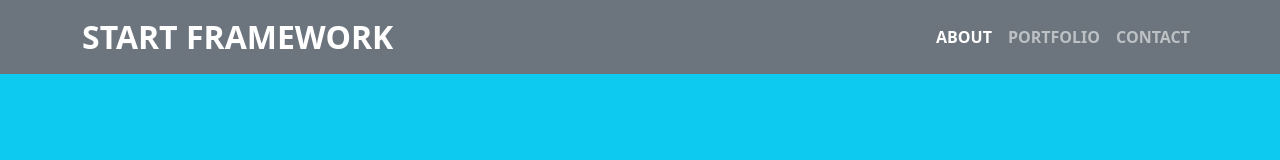
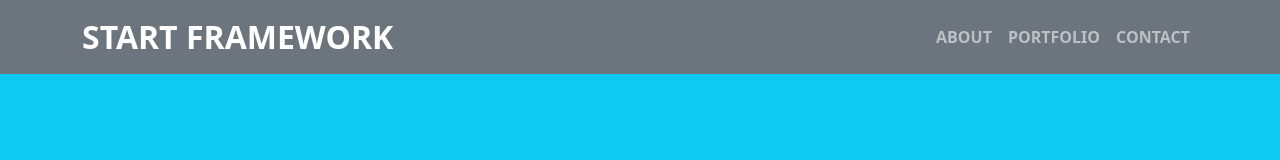
Before and after one commit to MoatazJS/React-Routing, a React (Vite) app: page /home in a window 1280 px wide. Shown: the top 160 px of the page. Built offline with nearby package versions, Linux system fonts and the light colour scheme.

Commit message:
used NavLink instead of link to handle dynamic active class changes on click

```diff
--- a/src/Components/Navbar/Navbar.jsx
+++ b/src/Components/Navbar/Navbar.jsx
@@ -1,13 +1,14 @@
 import React from "react";
 import { Link } from "react-router-dom";
+import { NavLink } from "react-router-dom";
 export default function Navbar() {
   return (
     <>
       <nav className="navbar navbar-expand-lg navbar-dark bg-secondary text-white fixed-top ">
         <div className="container">
-          <Link className="navbar-brand fs-2 fw-bold" to="/home">
+          <NavLink className="navbar-brand fs-2 fw-bold" to="/home">
             START FRAMEWORK
-          </Link>
+          </NavLink>
 
           <button
             className="navbar-toggler"
@@ -27,19 +28,34 @@ export default function Navbar() {
           >
             <ul className="navbar-nav ms-auto  fw-bold text-white">
               <li className="nav-item">
-                <Link className="nav-link active " to="/about">
+                <NavLink
+                  to="/about"
+                  className={({ isActive }) =>
+                    `nav-link ${isActive ? "active" : ""}`
+                  }
+                >
                   ABOUT
-                </Link>
+                </NavLink>
               </li>
               <li className="nav-item">
-                <Link className="nav-link" to="/portfolio">
+                <NavLink
+                  to="/portfolio"
+                  className={({ isActive }) =>
+                    `nav-link ${isActive ? "active" : ""}`
+                  }
+                >
                   PORTFOLIO
-                </Link>
+                </NavLink>
               </li>
               <li className="nav-item">
-                <Link className="nav-link" to="/contact">
+                <NavLink
+                  to="/contact"
+                  className={({ isActive }) =>
+                    `nav-link ${isActive ? "active" : ""}`
+                  }
+                >
                   CONTACT
-                </Link>
+                </NavLink>
               </li>
             </ul>
           </div>
```
